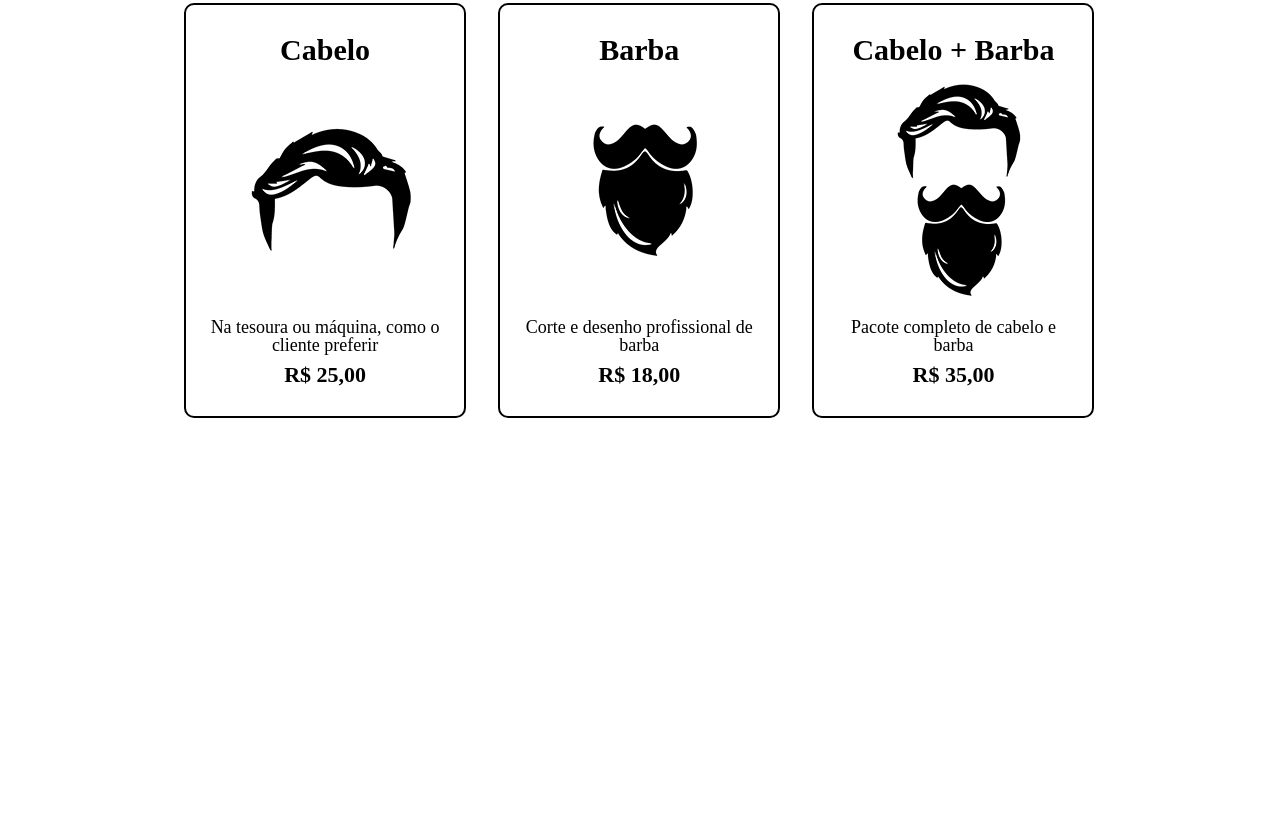
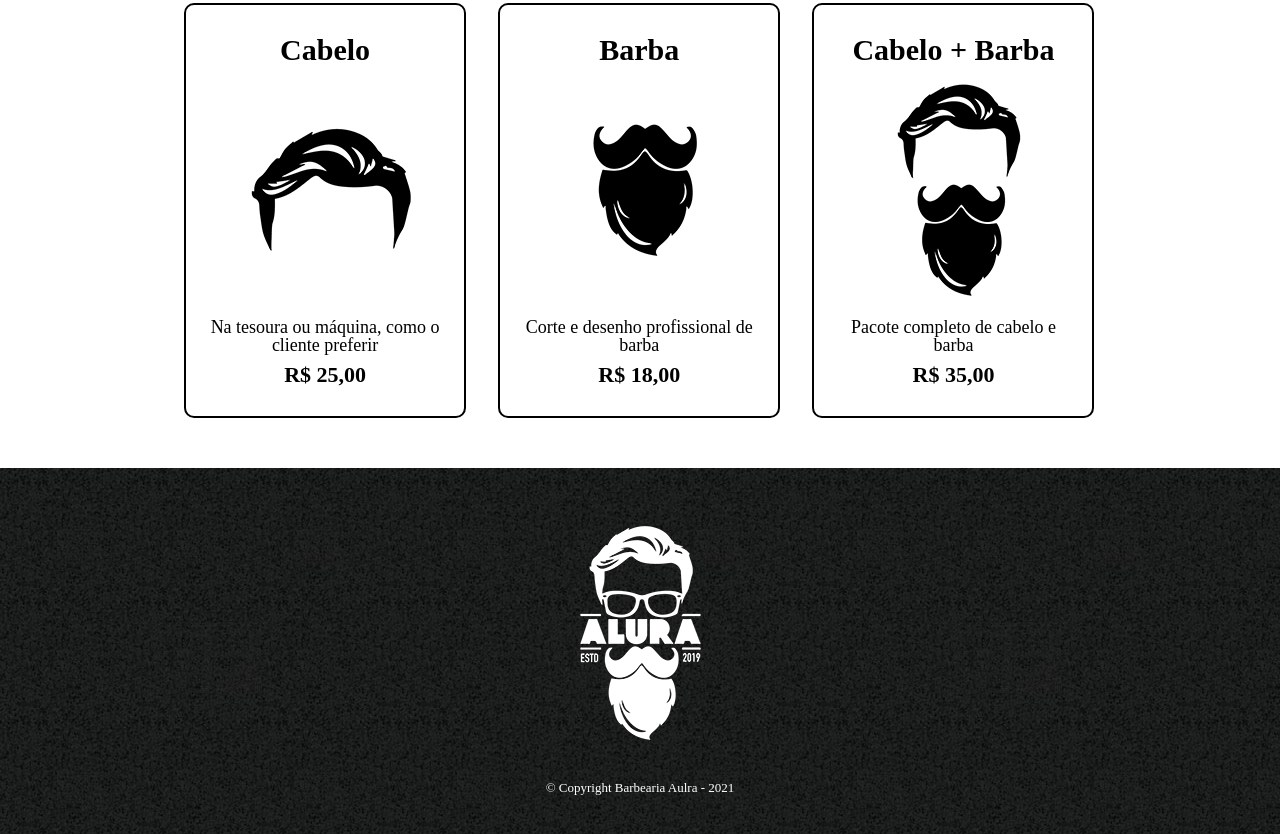
Before and after one commit to victorbcarvalho/html-css, a plain HTML site: page produtos.html in a window 1280 px wide. Shown: the part 340-1174 px from the top of the page. Before the commit the page ends 808 px from the top, so only its background shows below. Drawn offline with Linux system fonts and the light colour scheme.

Commit message:
Footer feito

```diff
--- a/css/produtos.css
+++ b/css/produtos.css
@@ -75,3 +75,15 @@ nav a:hover{
     font-weight: bold;
     margin-top: 10px;
 }
+
+footer{
+    text-align: center;
+    background: url("../imagens/bg.jpg");
+    padding: 40px 0;
+}
+
+.copyright{
+    color: #fff;
+    font-size: 13px;
+    margin-top: 20px;
+}
--- a/produtos.html
+++ b/produtos.html
@@ -43,5 +43,10 @@
                 </li>
             </ul>
         </main>
+
+        <footer>
+            <img src="imagens/logo-branco.png">
+            <p class="copyright">&copy; Copyright Barbearia Aulra - 2021</p>
+        </footer>
     </body>
 </html>
```
